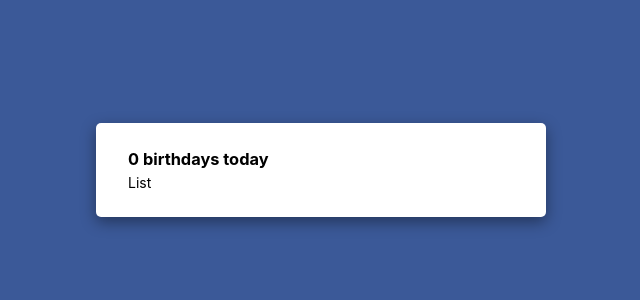
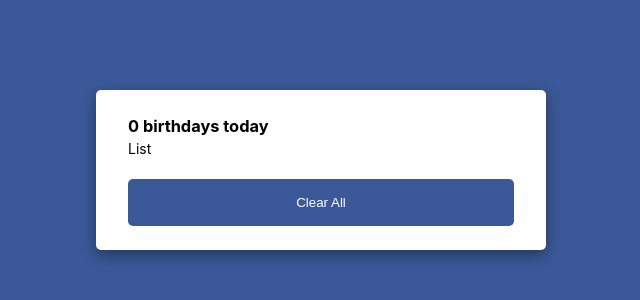
Before and after one commit to jerrydev0927/react-projects, a React (Create React App) app in the folder 1-birthday-reminder/: page / in a window 1280 px wide. Shown: the part 230-530 px from the top of the page, without its empty margins (319-959 px from the left). Built offline with nearby package versions, Linux system fonts and the light colour scheme.

Commit message:
Stylesheet.

```diff
--- a/1-birthday-reminder/src/App.js
+++ b/1-birthday-reminder/src/App.js
@@ -8,6 +8,7 @@
         <section class="container">
           <h3>0 birthdays today</h3>
           <List />
+          <button onClick={() => console.log("clear all")}>Clear All</button>
         </section>
       </main>
     </>
--- a/1-birthday-reminder/src/index.css
+++ b/1-birthday-reminder/src/index.css
@@ -38,3 +38,21 @@
   border-radius: 5px;
   box-shadow: 0 5px 15px rgba(0, 0, 0, 0.4);
 }
+
+button {
+  width: 100%;
+  max-width: 100%;
+  cursor: pointer;
+  background-color: #3b5998;
+  border: none;
+  outline: none;
+  padding: 1rem 2rem;
+  color: white;
+  margin-top: 20px;
+  transition: all 0.2s ease;
+  border-radius: 5px;
+}
+
+button:hover {
+  opacity: 0.9;
+}
```
